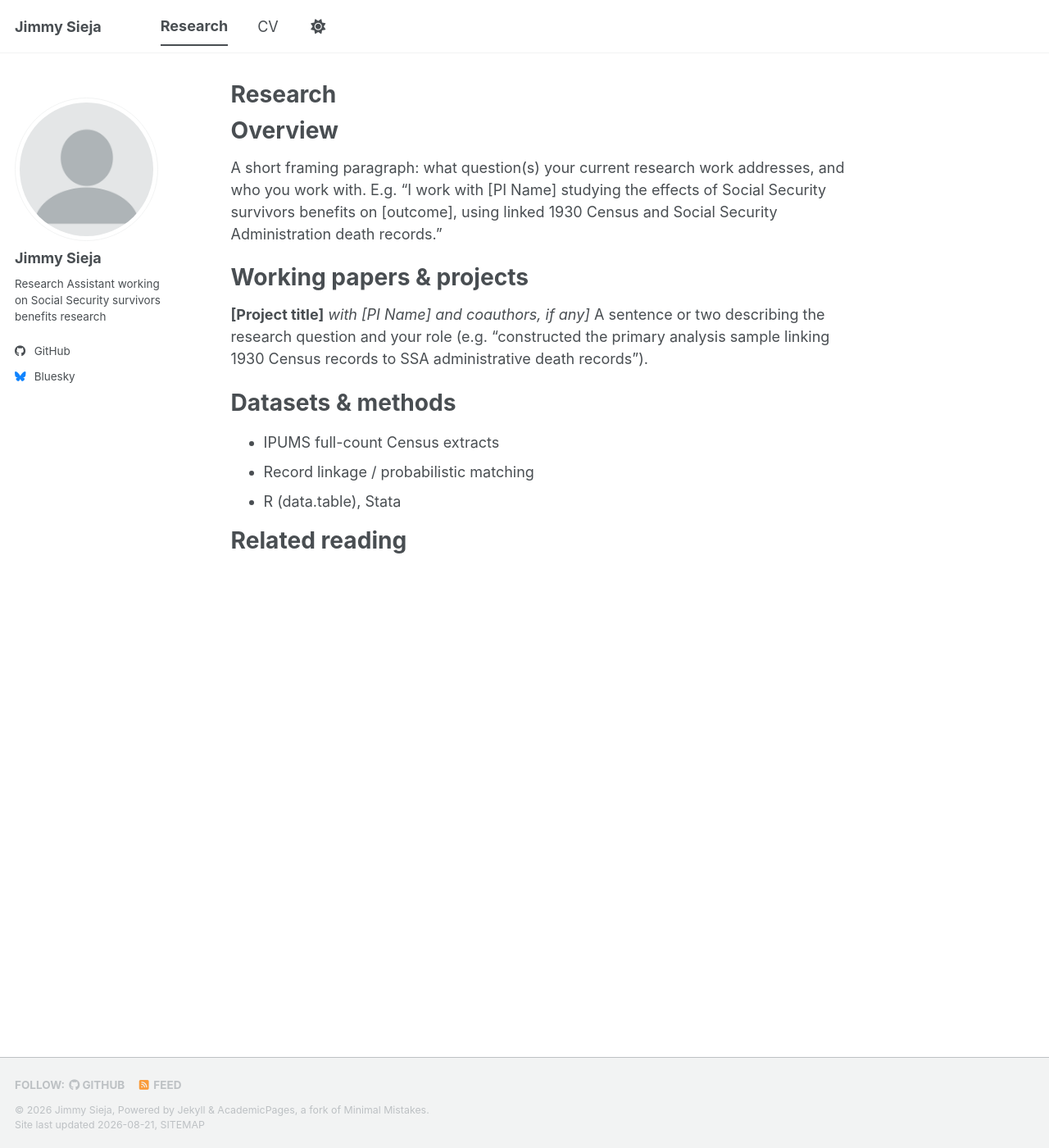
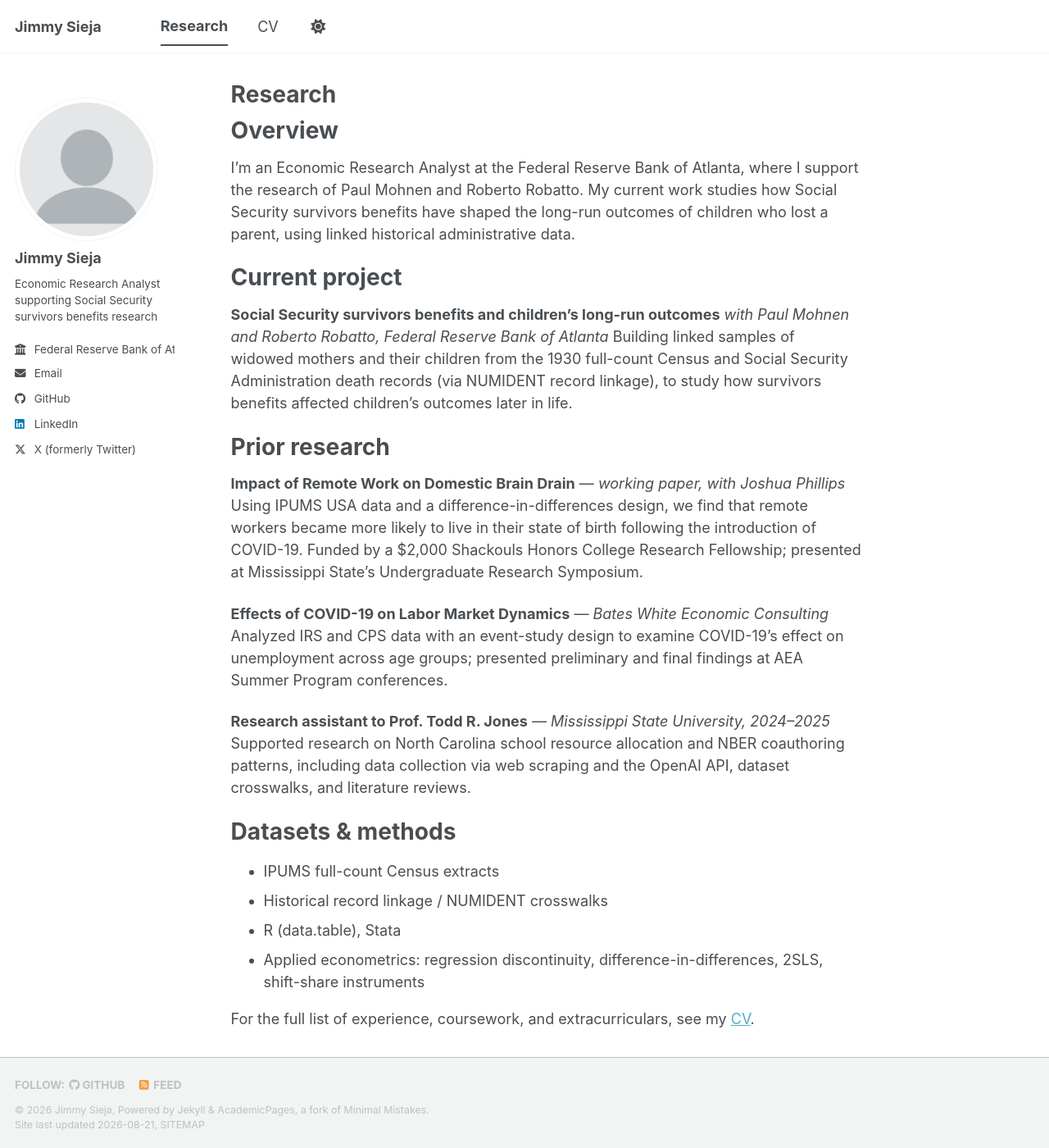
Before and after one commit to jimmysieja/jimmysieja.github.io, a Jekyll site: the page built from _pages/research.md, in a window 1280 px wide and 1400 px high. Shown: the whole window at 82% size. Built offline with Jekyll 4.4.1, drawn with Linux system fonts in a browser that asks for light colours; a style sheet for code colours, icons or effects is not loaded.

Commit message:
added CV and removed general template addons

```diff
--- a/_config.yml
+++ b/_config.yml
@@ -12,7 +12,7 @@ site_theme               : "default" # The available themes options are "default
 title                    : "Jimmy Sieja"
 title_separator          : "-"
 name                     : &name "Jimmy Sieja"
-description              : &description "Research Assistant | Applied Economics"   # short tagline shown in browser tabs/search results
+description              : &description "Economic Research Analyst | Federal Reserve Bank of Atlanta"   # short tagline shown in browser tabs/search results
 url                      : https://jimmysieja.github.io # replace "jimmysieja" with your actual GitHub username if different
 baseurl                  : "" # leave blank when using a github.io site (not a project subpath)
 repository               : "jimmysieja/jimmysieja.github.io" # replace with your actual GitHub username/repo
@@ -25,11 +25,11 @@ author:
   avatar           : "profile.png" # drop a headshot into /images/ and update this filename
   name             : "Jimmy Sieja"
   pronouns         : # example: "she/her"
-  bio              : "Research Assistant working on Social Security survivors benefits research" # short, ~1 sentence
+  bio              : "Economic Research Analyst supporting Social Security survivors benefits research" # short, ~1 sentence
   location         : # e.g. "New York, NY"
-  employer         : # e.g. "Department of Economics, [University]"
+  employer         : "Federal Reserve Bank of Atlanta"
   uri              : # personal URL, if any
-  email            : # your email address
+  email            : "jimmysieja@gmail.com"
 
   # Academic websites
   academia         : # URL
@@ -56,7 +56,7 @@ author:
 
   # Social media
   artstation       : # Username
-  bluesky          : "bsky.app" # Replace this with you Bluesky username
+  bluesky          : # Replace this with you Bluesky username
   facebook         : # Username
   flickr           : # Username
   foursquare       : # Username
@@ -65,7 +65,7 @@ author:
   keybase          : # Username
   instagram        : # Username
   lastfm           : # Username
-  linkedin         : # Username
+  linkedin         : "jimmy-sieja" # Username
   mastodon         : # URL
   medium           : # URL
   pinterest        : # Username
@@ -73,7 +73,7 @@ author:
   steam            : # Username
   telegram         : # URL
   tumblr           : # Username
-  twitter          : # Username for X / Twitter
+  twitter          : "jimmysieja" # Username for X / Twitter
   vine             : # Username
   weibo            : # Username
   wikipedia        : # Username
--- a/_pages/research.md
+++ b/_pages/research.md
@@ -6,25 +6,30 @@ author_profile: true
 
 Overview
 ======
-A short framing paragraph: what question(s) your current research work addresses, and who you work with. E.g. "I work with [PI Name] studying the effects of Social Security survivors benefits on [outcome], using linked 1930 Census and Social Security Administration death records."
+I'm an Economic Research Analyst at the Federal Reserve Bank of Atlanta, where I support the research of Paul Mohnen and Roberto Robatto. My current work studies how Social Security survivors benefits have shaped the long-run outcomes of children who lost a parent, using linked historical administrative data.
 
-Working papers & projects
+Current project
 ======
-<!-- List current projects, even if unpublished. For an RA, this can just be a short description
-     of the project(s) you support rather than a formal publication list. Example format: -->
+**Social Security survivors benefits and children's long-run outcomes**
+*with Paul Mohnen and Roberto Robatto, Federal Reserve Bank of Atlanta*
+Building linked samples of widowed mothers and their children from the 1930 full-count Census and Social Security Administration death records (via NUMIDENT record linkage), to study how survivors benefits affected children's outcomes later in life.
 
-**[Project title]**
-*with [PI Name] and coauthors, if any]*
-A sentence or two describing the research question and your role (e.g. "constructed the primary analysis sample linking 1930 Census records to SSA administrative death records").
+Prior research
+======
+**Impact of Remote Work on Domestic Brain Drain** — *working paper, with Joshua Phillips*
+Using IPUMS USA data and a difference-in-differences design, we find that remote workers became more likely to live in their state of birth following the introduction of COVID-19. Funded by a $2,000 Shackouls Honors College Research Fellowship; presented at Mississippi State's Undergraduate Research Symposium.
+
+**Effects of COVID-19 on Labor Market Dynamics** — *Bates White Economic Consulting*
+Analyzed IRS and CPS data with an event-study design to examine COVID-19's effect on unemployment across age groups; presented preliminary and final findings at AEA Summer Program conferences.
+
+**Research assistant to Prof. Todd R. Jones** — *Mississippi State University, 2024–2025*
+Supported research on North Carolina school resource allocation and NBER coauthoring patterns, including data collection via web scraping and the OpenAI API, dataset crosswalks, and literature reviews.
 
 Datasets & methods
 ======
-<!-- Optional section — a place to note specific data infrastructure or technical skills,
-     which can be a nice differentiator for an RA site. Example: -->
 - IPUMS full-count Census extracts
-- Record linkage / probabilistic matching
+- Historical record linkage / NUMIDENT crosswalks
 - R (data.table), Stata
+- Applied econometrics: regression discontinuity, difference-in-differences, 2SLS, shift-share instruments
 
-Related reading
-======
-<!-- Optional: papers you're engaging with that inform your work, if you want to include this. -->
+For the full list of experience, coursework, and extracurriculars, see my [CV](/cv/).
```
Also changed, not shown: _pages/cv.md (+5 -26 lines), files/bibtex1.bib (deleted, +0 -10 lines), 7 other files.
